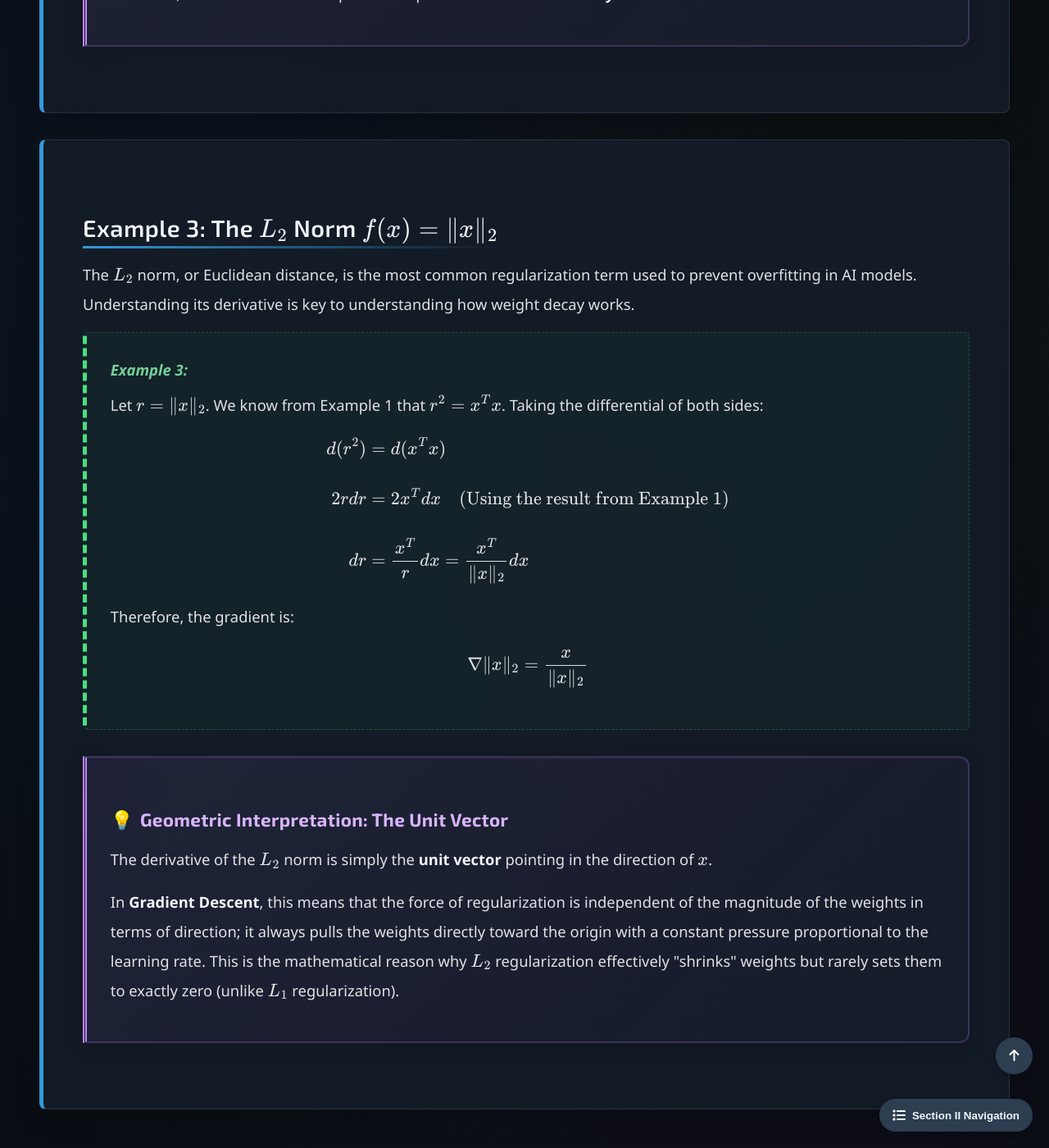
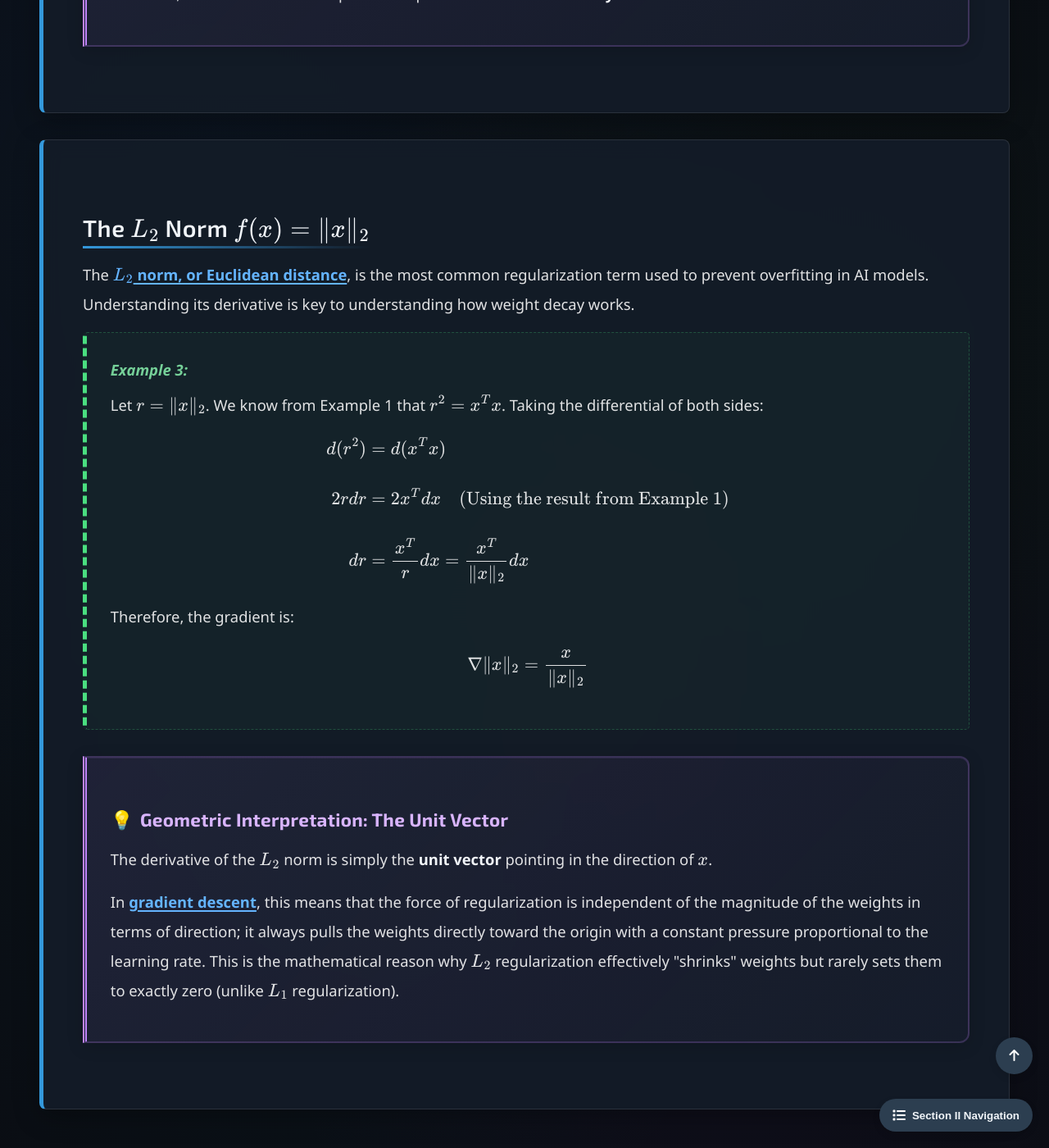
Before and after one commit to Yusukey01/yusukey01.github.io, a Jekyll site: the page built from Mathematics/Calculus/linear_approximation.html, in a window 1280 px wide and 1400 px high, scrolled down 6888 px. Shown: the whole window at 82% size. Built offline with Jekyll 4.4.1, drawn with Linux system fonts in a browser that asks for light colours; some of the changed text lies outside the part shown.

Commit message:
added link

```diff
--- a/Mathematics/Calculus/linear_approximation.html
+++ b/Mathematics/Calculus/linear_approximation.html
@@ -119,7 +119,7 @@ uses_python: false
                             In the equation \(df = f'(x)dx\), the derivative acts as a "transformer" that maps a small displacement
                             in the input space (\(dx\)) to a displacement in the output space (\(df\)). This perspective is vital
                             when \(x\) is no longer a scalar, but a vector \(\vec{x} \in \mathbb{R}^n\) or a matrix \(X \in \mathbb{R}^{m \times n}\),
-                            leading directly to the concept of the <strong>Jacobian</strong> and <strong>Gradient</strong>.
+                            leading directly to the concept of the <strong>Jacobian</strong> and <strong>gradient</strong>.
                         </p>
                 </div>
             </section>
@@ -128,8 +128,9 @@ uses_python: false
                 <h2>Vector Derivatives: Optimization Foundations</h2>
 
                 <p>
-                    In machine learning, we rarely optimize single variables. We optimize weight <strong>vectors</strong>. Applying differential
-                    notation to vectors requires careful attention to dimensions and the <strong>Product Rule</strong>.
+                    In <a href="../Machine_learning/intro_ml.html"><strong>machine learning</strong></a>, we rarely optimize single variables.
+                    We optimize weight <strong>vectors</strong>. Applying differential notation to vectors requires careful attention to
+                    dimensions and the <strong>Product Rule</strong>.
                 </p>
 
                 <div class="theorem">
@@ -218,11 +219,11 @@ uses_python: false
             </section>
 
             <section id="ex2" class="section-content">
-                <h2>Example 2: Quadratic Forms \(f(x) = x^TAx\)</h2>
+                <h2>Quadratic Forms \(f(x) = x^TAx\)</h2>
 
                 <p>
-                    <strong>Quadratic forms</strong> are essential for modeling local curvature — specifically, they form the
-                    basis of the <strong>Hessian matrix</strong> in optimization. Let \(x \in \mathbb{R}^n\) and
+                    <a href="../Linear_algebra/symmetry.html#qf"><strong>Quadratic forms</strong></a> are essential for modeling local
+                    curvature — specifically, they form the basis of the <strong>Hessian matrix</strong> in optimization. Let \(x \in \mathbb{R}^n\) and
                     \(A \in \mathbb{R}^{n \times n}\).
                 </p>
 
@@ -275,10 +276,11 @@ uses_python: false
             </section>
 
             <section id="ex3" class="section-content">
-                <h2>Example 3: The \(L_2\) Norm \(f(x) = \| x \|_2\)</h2>
+                <h2>The \(L_2\) Norm \(f(x) = \| x \|_2\)</h2>
                 <p>
-                    The \(L_2\) norm, or Euclidean distance, is the most common regularization term used to prevent overfitting
-                    in AI models. Understanding its derivative is key to understanding how weight decay works.
+                    The <a href="../Linear_algebra/orthogonality.html#inner"><strong>\(L_2\) norm, or Euclidean distance</strong></a>,
+                    is the most common regularization term used to prevent overfitting in AI models. Understanding its derivative is key
+                    to understanding how weight decay works.
                 </p>
 
                 <div class="proof">
@@ -305,7 +307,7 @@ uses_python: false
                         The derivative of the \(L_2\) norm is simply the <strong>unit vector</strong> pointing in the direction of \(x\).
                     </p>
                     <p>
-                        In <strong>Gradient Descent</strong>, this means that the force of regularization is independent of the magnitude
+                        In <a href="gradient.html#gradient"><strong>gradient descent</strong></a>, this means that the force of regularization is independent of the magnitude
                         of the weights in terms of direction; it always pulls the weights directly toward the origin with a constant
                         pressure proportional to the learning rate. This is the mathematical reason why \(L_2\) regularization effectively
                         "shrinks" weights but rarely sets them to exactly zero (unlike \(L_1\) regularization).
```
